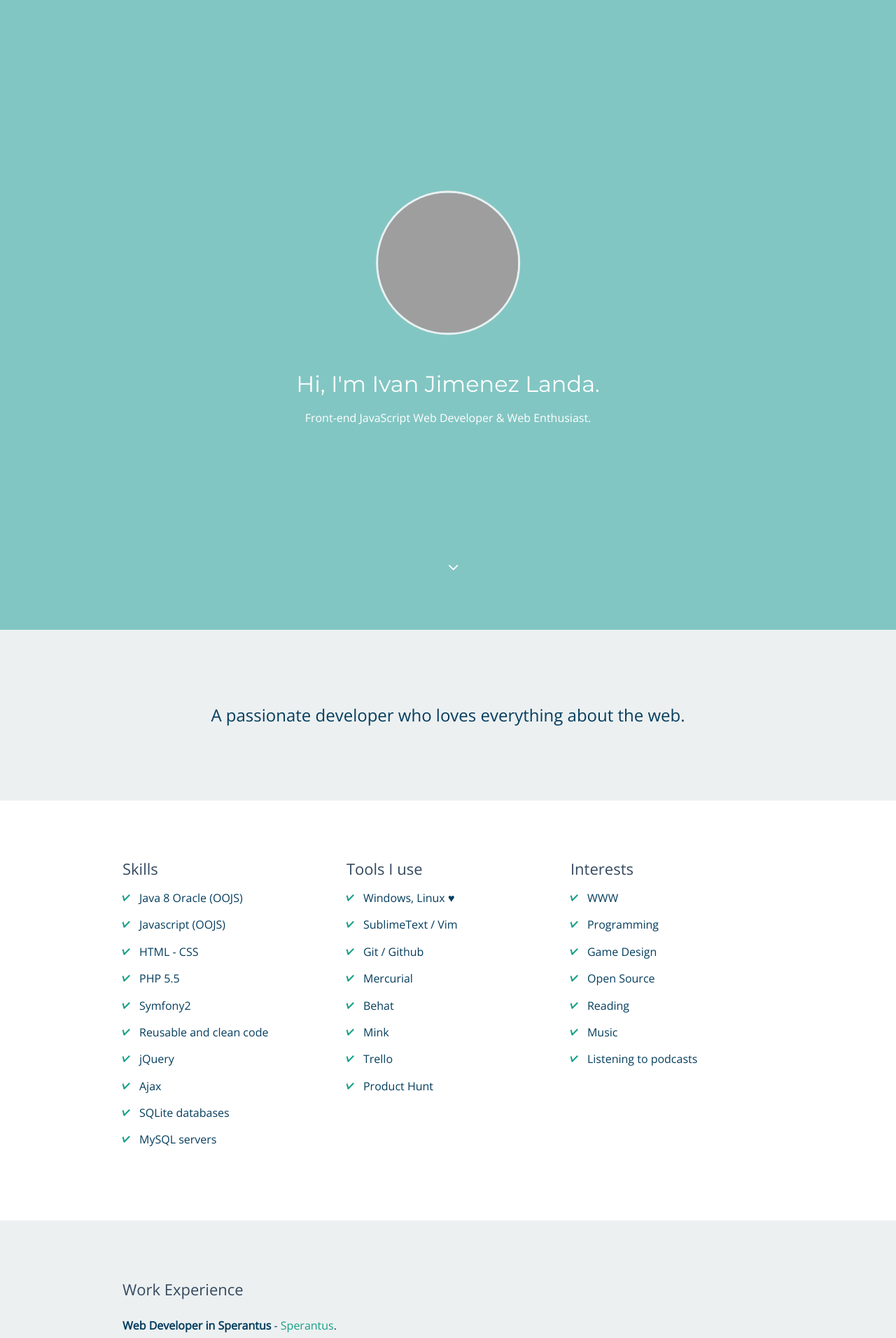
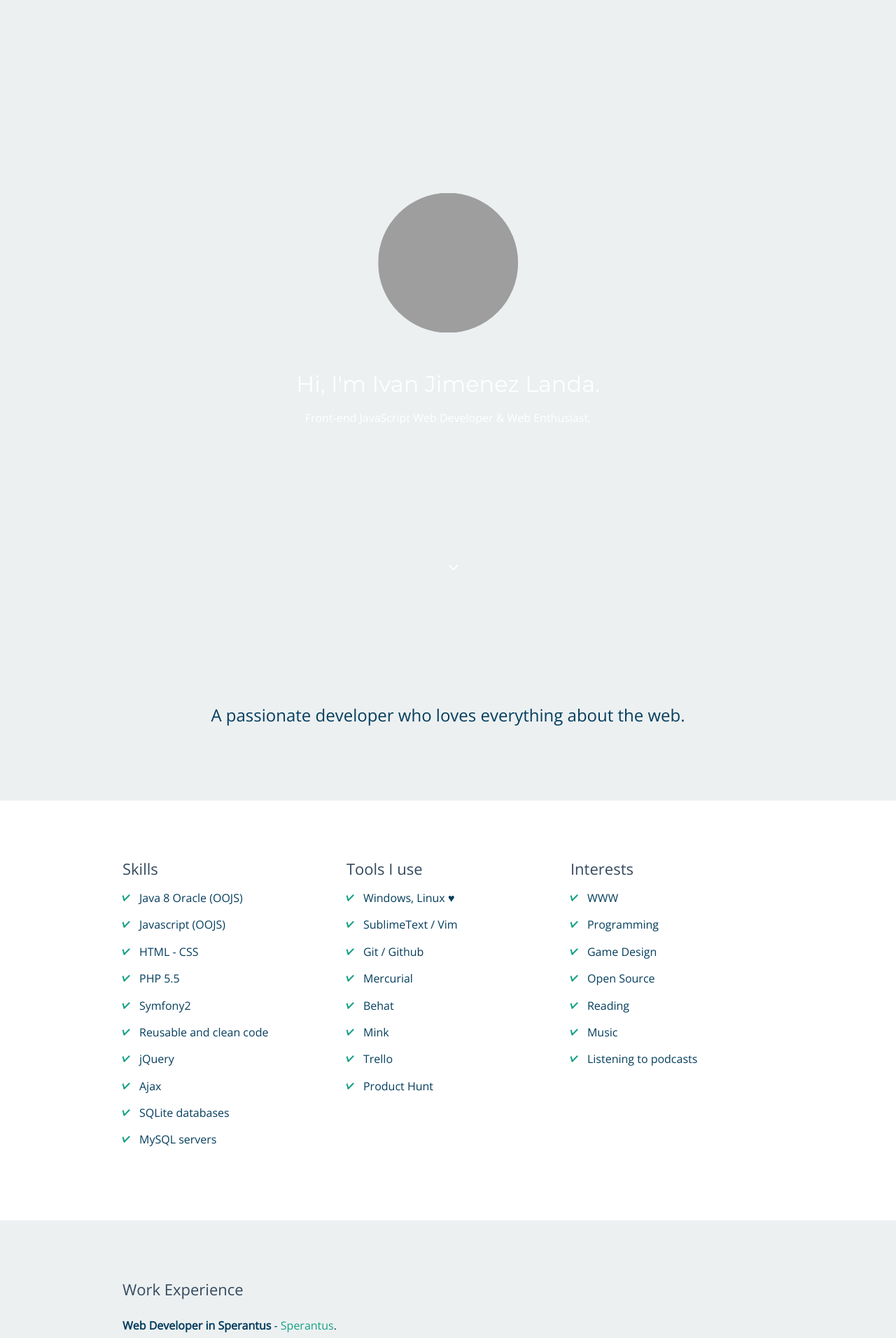
Before and after one commit to Necronexuz/Ivanjimenez.github.io, a Jekyll site: the page built from index.html, in a window 1280 px wide. Shown: the top 1912 px of the page at 70% size. Built offline with Jekyll 4.4.1, drawn with Linux system fonts in a browser that asks for light colours; nearby versions of some CDN libraries; Markdown is read by kramdown in place of the engine named in the settings; grey boxes are pictures that could not be loaded.

Commit message:
Update style.css

```diff
--- a/css/style.css
+++ b/css/style.css
@@ -410,7 +410,7 @@ img {
   position: relative;
   height: 100%;
   background-image: url("back.jpg");
-  background-color: #82C6C3; }
+   }
   .hero .to-bottom {
     position: absolute;
     bottom: 3em;
```
